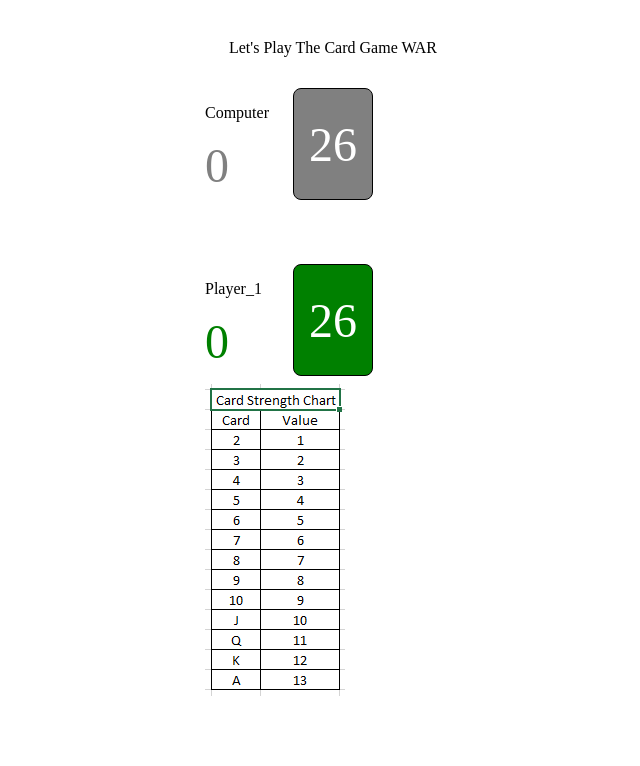
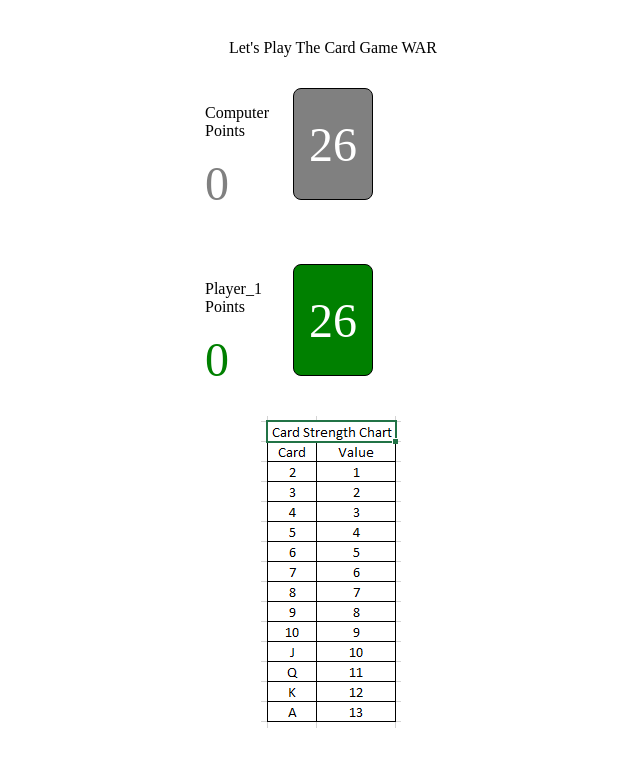
Before and after one commit to bkomesu/cardGameWar, a plain HTML site: page index.html in a window 1280 px wide. Shown: the whole page, without its empty margins (307-947 px from the left). Drawn offline with Linux system fonts and the light colour scheme.

Commit message:
Align CardStrengthChart in mddle hard code

```diff
--- a/index.html
+++ b/index.html
@@ -10,7 +10,7 @@
   <body>
     <div class="header">Let's Play The Card Game WAR</div>
     <div>
-      <p>Computer</p>
+      <p>Computer Points</p>
       <div class="computer-points">9</div>
     </div>
     <div class="computer-deck deck"></div>
@@ -18,13 +18,13 @@
 
     <div class="text"></div>
     <div>
-      <p>Player_1</p>
+      <p>Player_1 Points</p>
       <div class="player-points">10</div>
     </div>
     <div class="player-deck deck"></div>
     <div class="player-card-slot card-slot"></div>
 
     <script src="script.js" type="module"></script>
+    <img class="image" src="cardStrength.PNG" alt="" />
   </body>
-  <img src="cardStrength.PNG" alt="" />
 </html>
--- a/styles.css
+++ b/styles.css
@@ -77,6 +77,15 @@ body {
   user-select: none;
 }
 
+.image {
+  margin-top: 2rem;
+  position: relative;
+  transform: translateX(40%);
+  align-items: center;
+  justify-content: center;
+  user-select: none;
+}
+
 .card.red {
   color: red;
 }
```
